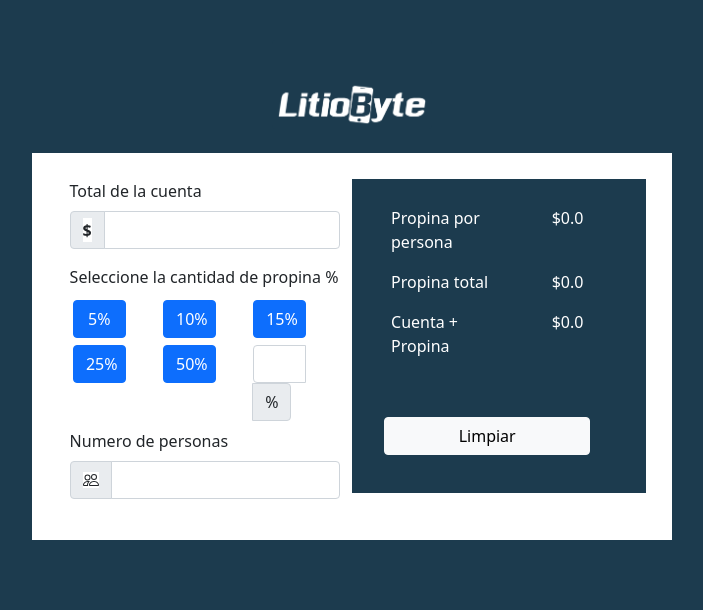
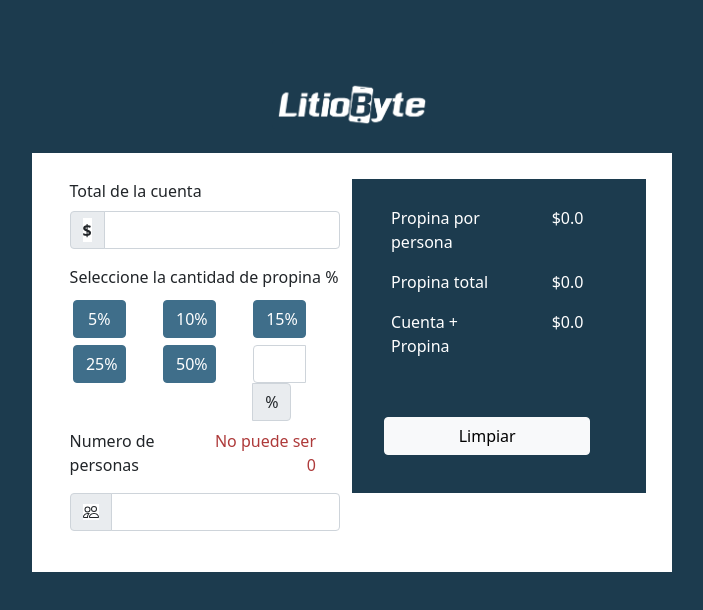
Before and after one commit to pabvelas01/litioByte, an Angular app: page / in a window 1280 px wide. Shown: the top 610 px of the page, without its empty margins (288-991 px from the left). Built offline with nearby package versions, Linux system fonts and the light colour scheme.

Commit message:
Agrega color a botonera porcentual

```diff
--- a/src/app/cuenta/cuenta.component.css
+++ b/src/app/cuenta/cuenta.component.css
@@ -4,3 +4,18 @@ button,.grupo_btn{
     width: 80%;
     margin: 5%;
 }
+.btn-porcentual {
+    color: #fff;
+    background-color: #3F6E8A;
+    border-color:#3F6E8A;
+}
+.btn-porcentual:hover {
+    color: #fff;
+    background-color: #1c3b4e;
+    border-color:#3F6E8A;
+}
+.btn-porcentual:focus {
+    color: #fff;
+    background-color: #1c3b4e;
+    border-color:#3F6E8A;
+}
--- a/src/app/cuenta/cuenta.component.html
+++ b/src/app/cuenta/cuenta.component.html
@@ -7,20 +7,27 @@
 
   <label class="form-label">Seleccione la cantidad de propina %</label>
   <div class="row" width="100%">
-      <div class="col"><button type="button" class="btn btn-primary">5%</button></div>
-      <div class="col"><button type="button" class="btn btn-primary">10%</button></div>
-      <div class="col"><button type="button" class="btn btn-primary">15%</button></div>
+      <div class="col"><button type="button" class="btn btn-porcentual">5%</button></div>
+      <div class="col"><button type="button" class="btn btn-porcentual">10%</button></div>
+      <div class="col"><button type="button" class="btn btn-porcentual">15%</button></div>
   </div>
   <div class="row" width="100%">
-      <div class="col"><button type="button" class="btn btn-primary">25%</button></div>
-      <div class="col"><button type="button" class="btn btn-primary">50%</button></div>
+      <div class="col"><button type="button" class="btn btn-porcentual">25%</button></div>
+      <div class="col"><button type="button" class="btn btn-porcentual">50%</button></div>
       <div class="col"><div class="input-group mb-2  grupo_btn">
         <input type="text" class="form-control" aria-label="Amount (to the nearest dollar)">
         <span class="input-group-text">%</span>
       </div>
     </div>
   </div>
-  <label class="form-label">Numero de personas</label>
+  <div class="row">
+    <div class="col">
+    <label class="form-label">Numero de personas</label>
+  </div>
+    <div class="col text-end">
+    <p class="rojo">No puede ser 0</p>
+  </div>
+</div>
   <div class="input-group mb-3">
     <span class="input-group-text" id="basic-addon2">
         <svg xmlns="http://www.w3.org/2000/svg" width="16" height="16" fill="currentColor" class="bi bi-people" viewBox="0 0 16 16">
--- a/src/styles.css
+++ b/src/styles.css
@@ -1,3 +1,32 @@
 /* You can add global styles to this file, and also import other style files */
 *{background-color: #1c3b4e;
 }
+.rojo{
+    color:#AE3A3A;
+}
+
+.btn-primary:hover {
+    color: #fff;
+    background-color: #3F6E8A;
+    border-color:#3F6E8A;
+}
+.btn-porcentual {
+    color: #fff;
+    background-color: #1c3b4e;
+    border-color:#3F6E8A;
+}
+
+.Light_blue{
+color: #3F6E8A;
+}
+.Alert_red{
+    color: #AE3A3A;
+}
+
+.Disable_gray {
+    color: #EDEDED;
+}
+
+.White{
+    color: #FFFFFF;
+}
```
